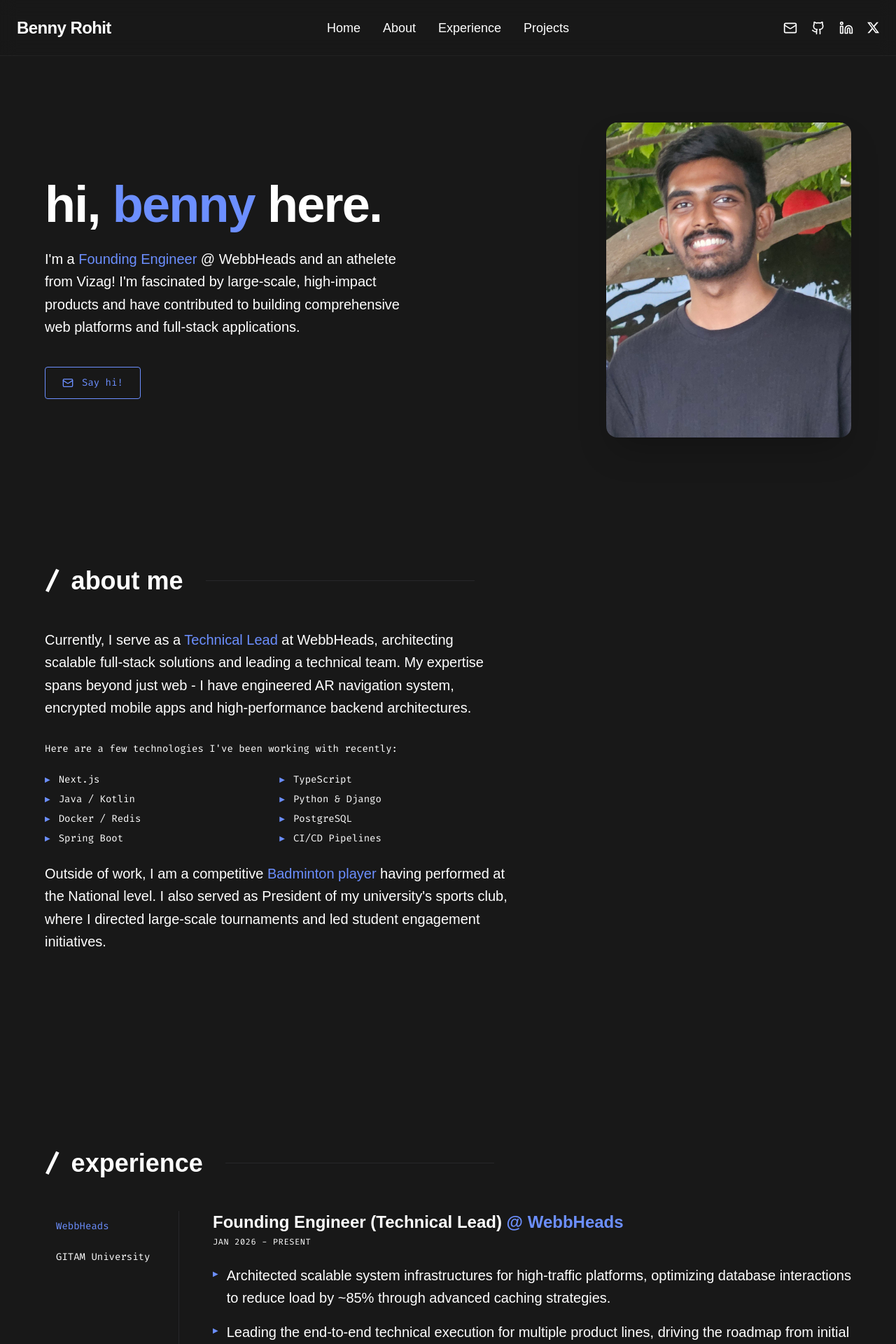
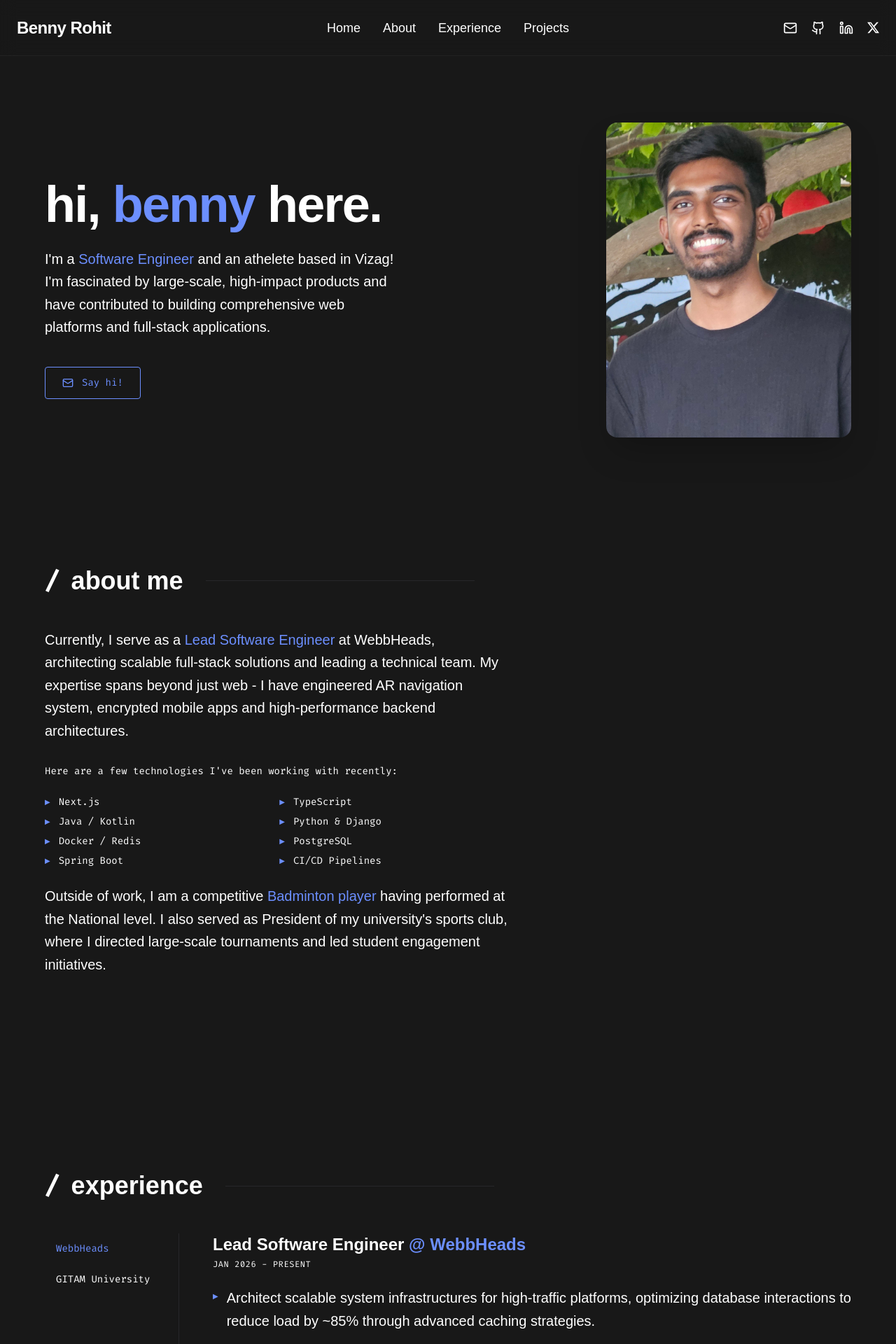
Before and after one commit to benny10ben/benny, a Next.js app: page / in a window 1280 px wide. Shown: the top 1920 px of the page at 70% size. Built offline with nearby package versions, Linux system fonts and the light colour scheme; a web font is replaced by a local one.

Commit message:
UI/UX Updates

```diff
--- a/components/sections/Experience.tsx
+++ b/components/sections/Experience.tsx
@@ -6,10 +6,10 @@ import { motion } from "framer-motion";
 const jobs = [
   {
     company: "WebbHeads",
-    role: "Founding Engineer (Technical Lead)",
+    role: "Lead Software Engineer",
     date: "JAN 2026 - PRESENT",
     points: [
-      "Architected scalable system infrastructures for high-traffic platforms, optimizing database interactions to reduce load by ~85% through advanced caching strategies.",
+      "Architect scalable system infrastructures for high-traffic platforms, optimizing database interactions to reduce load by ~85% through advanced caching strategies.",
       "Leading the end-to-end technical execution for multiple product lines, driving the roadmap from initial concept to successful market launch.",
       "Streamlined deployment workflows and established core engineering standards, accelerating feature delivery timelines and ensuring production stability.",
     ],
--- a/components/sections/Intro.tsx
+++ b/components/sections/Intro.tsx
@@ -51,7 +51,7 @@ export default function Intro() {
                 transition={{ duration: 0.4, ease: "easeOut", delay: 0.2 }}
                 className="text-muted text-lg md:text-xl leading-relaxed max-w-lg"
               >
-                I&apos;m a <span className="text-accent">Founding Engineer</span> @ WebbHeads and an athelete from Vizag!
+                I&apos;m a <span className="text-accent">Software Engineer</span> and an athelete based in Vizag!
                 I&apos;m fascinated by large-scale, high-impact products and have contributed to building comprehensive
                 web platforms and full-stack applications.
               </motion.p>
@@ -93,7 +93,7 @@ export default function Intro() {
 
                 <div className="space-y-6 text-muted text-lg md:text-xl leading-relaxed">
                   <p>
-                    Currently, I serve as a <span className="text-accent">Technical Lead</span> at WebbHeads,
+                    Currently, I serve as a <span className="text-accent">Lead Software Engineer</span> at WebbHeads,
                     architecting scalable full-stack solutions and leading a technical team. My expertise spans beyond just web - I have
                     engineered AR navigation system, encrypted mobile apps and high-performance backend architectures.
                   </p>
```
Also changed, not shown: 1 other file (tests, documents, lock files or other folders).
